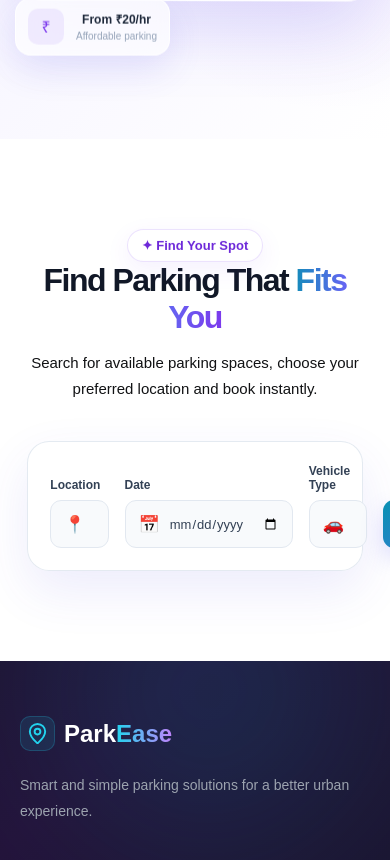
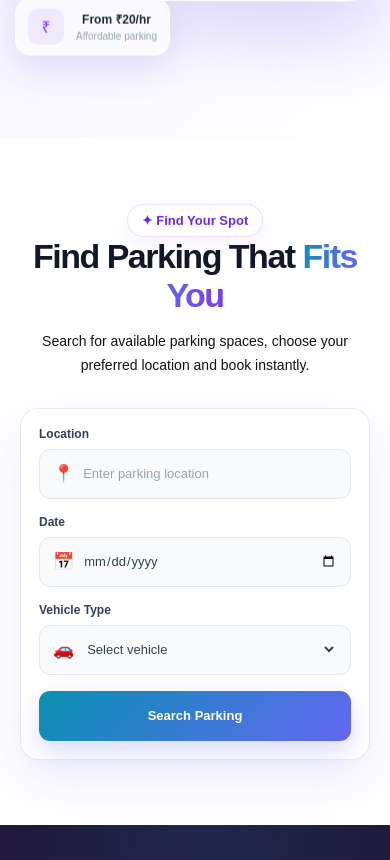
Before and after one commit to dibeyendu-dev/smart-parking-system, a React (Vite) app: page / in a window 390 px wide. Shown: the part 921-1781 px from the top of the page. Built offline with nearby package versions, Linux system fonts and the light colour scheme.

Commit message:
Search section part 7 added

```diff
--- a/src/css/Home.css
+++ b/src/css/Home.css
@@ -841,3 +841,50 @@
 .search-button:active {
   transform: translateY(-1px);
 }
+/* ======================================== TABLET ======================================== */
+
+@media (max-width: 900px) {
+
+  .parking-search-box {
+    grid-template-columns: 1fr 1fr;
+  }
+
+  .search-button {
+    width: 100%;
+  }
+}
+
+
+/* ======================================== MOBILE ======================================== */
+
+@media (max-width: 600px) {
+
+  .parking-search-section {
+    padding: 65px 20px;
+  }
+
+  .section-heading {
+    margin-bottom: 30px;
+  }
+
+  .section-heading h2 {
+    font-size: 34px;
+  }
+
+  .section-heading p {
+    font-size: 14px;
+  }
+
+  .parking-search-box {
+    grid-template-columns: 1fr;
+
+    padding: 18px;
+
+    border-radius: 18px;
+  }
+
+  .search-input,
+  .search-button {
+    min-height: 50px;
+  }
+}
```
